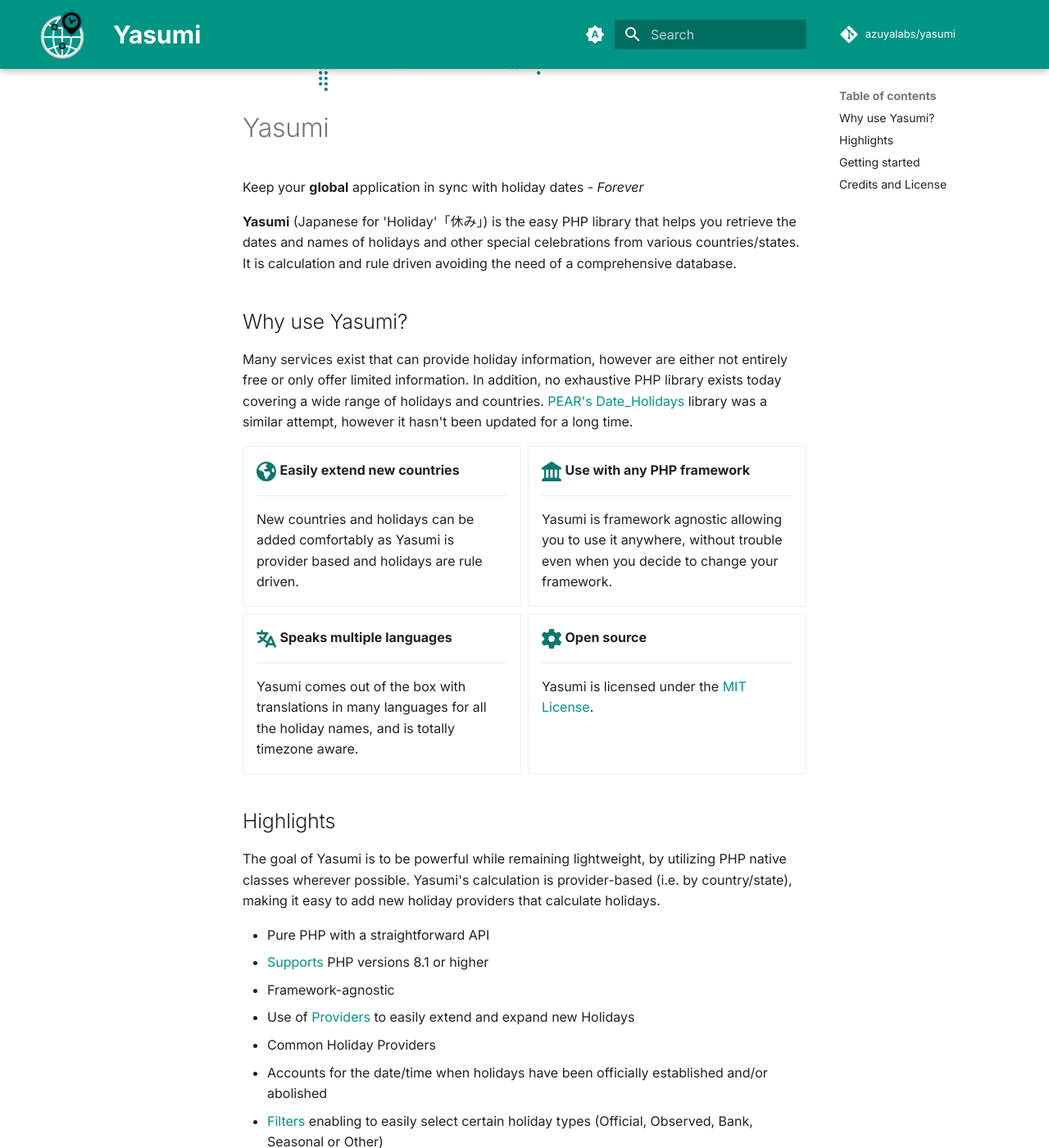
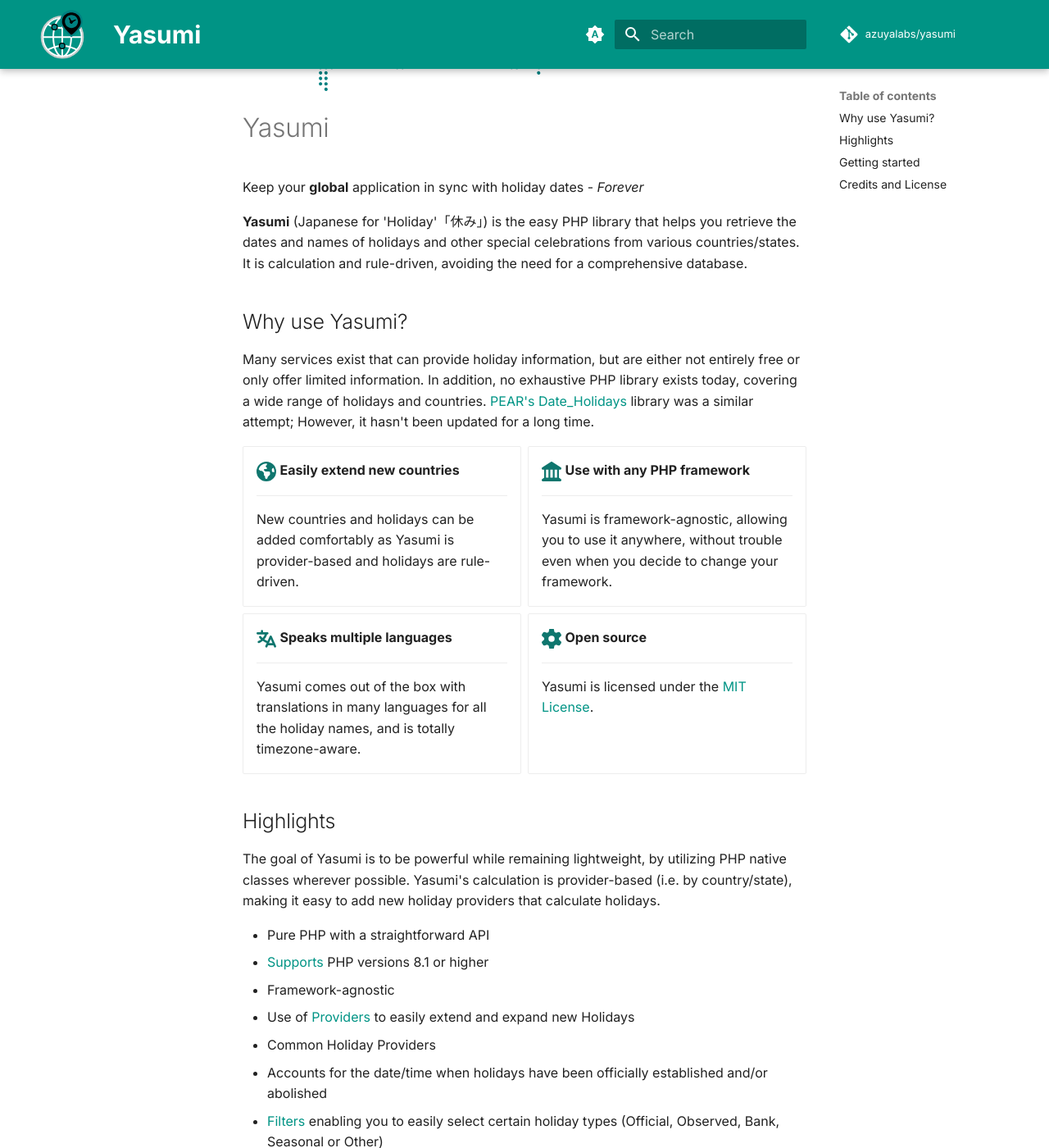
Before and after one commit to azuyalabs/yasumi-docs, an MkDocs documentation site: the page built from docs/index.md, in a window 1280 px wide and 1400 px high, scrolled down 418 px. Shown: the whole window at 82% size. Built offline with MkDocs 1.6.1 and Material for MkDocs 9.7.7, drawn with Linux system fonts in a browser that asks for light colours; comment, search, counter and statistics services are not loaded.

Commit message:
Fix spelling mistakes and grammar issues on the homepage
Signed-off-by: Sacha Telgenhof <me@sachatelgenhof.com>

```diff
--- a/docs/index.md
+++ b/docs/index.md
@@ -8,15 +8,15 @@
 Keep your **global** application in sync with holiday dates - _Forever_
 
 **Yasumi** (Japanese for 'Holiday'「休み」) is the easy PHP library that helps you retrieve the dates and names of
-holidays and other special celebrations from various countries/states. It is calculation and rule driven avoiding the
-need of a comprehensive database.
+holidays and other special celebrations from various countries/states. It is calculation and rule-driven, avoiding
+the need for a comprehensive database.
 
 ## Why use Yasumi?
 
-Many services exist that can provide holiday information, however are either not entirely free or only offer limited
-information. In addition, no exhaustive PHP library exists today covering a wide range of holidays and
-countries. [PEAR's Date_Holidays](https://pear.php.net/package/Date_Holidays) library was a similar attempt, however it
-hasn't been updated for a long time.
+Many services exist that can provide holiday information, but are either not entirely free or only offer limited
+information. In addition, no exhaustive PHP library exists today, covering a wide range of holidays and countries.
+[PEAR's Date_Holidays](https://pear.php.net/package/Date_Holidays) library was a similar attempt; However, it hasn't
+been updated for a long time.
 
 <div class="grid cards" markdown>
 
@@ -24,19 +24,19 @@ hasn't been updated for a long time.
 
     ***
 
-    New countries and holidays can be added comfortably as Yasumi is provider based and holidays are rule driven.
+    New countries and holidays can be added comfortably as Yasumi is provider-based and holidays are rule-driven.
 
 - :fontawesome-solid-landmark:{ .lg .middle .icon } **Use with any PHP framework**
 
     ***
 
-    Yasumi is framework agnostic allowing you to use it anywhere, without trouble even when you decide to change your framework.
+    Yasumi is framework-agnostic, allowing you to use it anywhere, without trouble even when you decide to change your framework.
 
 - :fontawesome-solid-language:{ .lg .middle .icon } **Speaks multiple languages**
 
     ***
 
-    Yasumi comes out of the box with translations in many languages for all the holiday names, and is totally timezone aware.
+    Yasumi comes out of the box with translations in many languages for all the holiday names, and is totally timezone-aware.
 
 - :fontawesome-solid-gear:{ .lg .middle .icon } **Open source**
 
@@ -58,7 +58,7 @@ new holiday providers that calculate holidays.
 - Use of [Providers](providers/providers.md) to easily extend and expand new Holidays
 - Common Holiday Providers
 - Accounts for the date/time when holidays have been officially established and/or abolished
-- [Filters](filters.md) enabling to easily select certain holiday types (Official, Observed, Bank, Seasonal or Other)
+- [Filters](filters.md) enabling you to easily select certain holiday types (Official, Observed, Bank, Seasonal or Other)
 - Global Translations
 - Time zone aware
 - Implements [ArrayIterator](https://www.php.net/manual/en/class.arrayiterator.php) to easily process a provider's holidays
```
